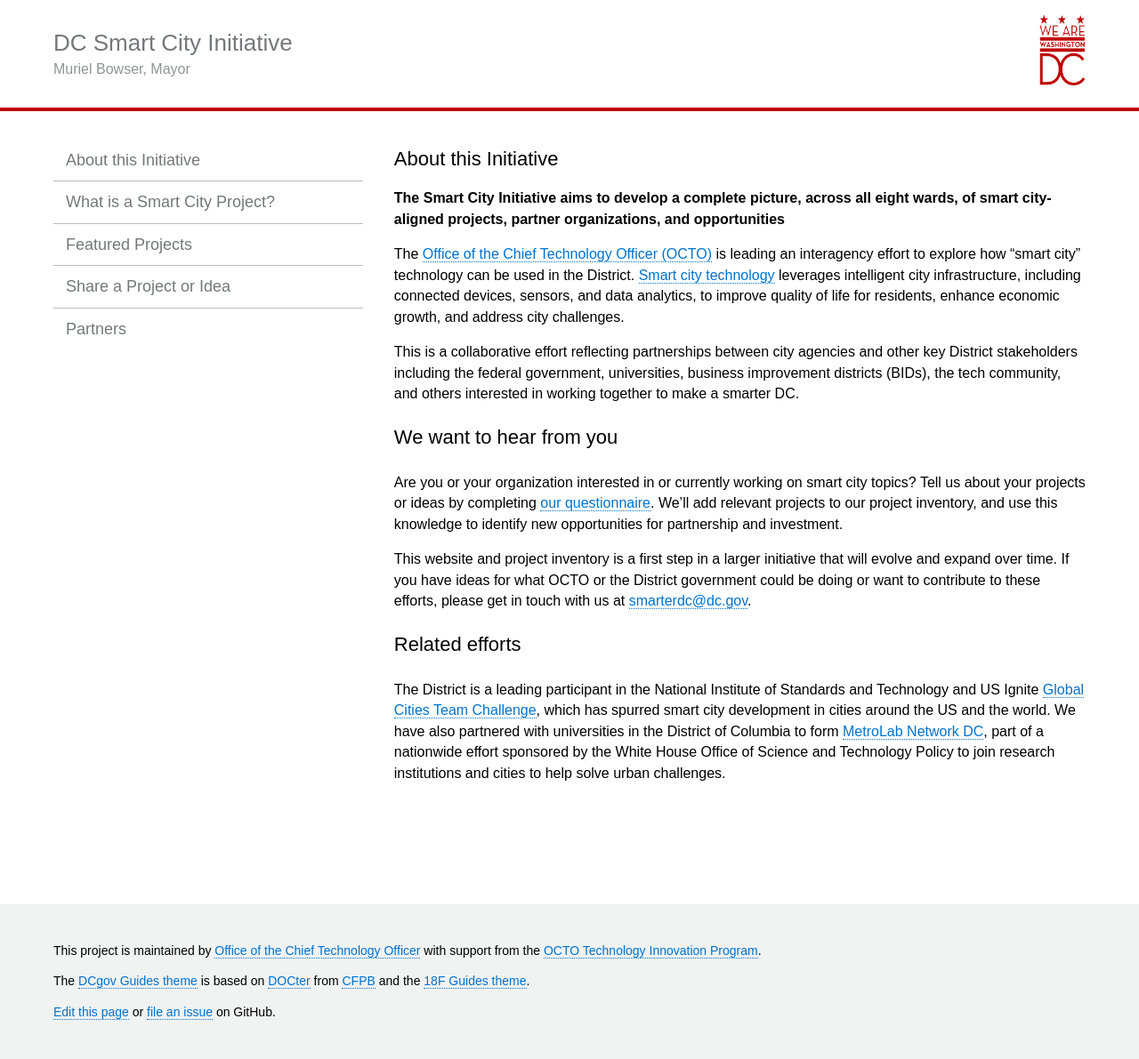
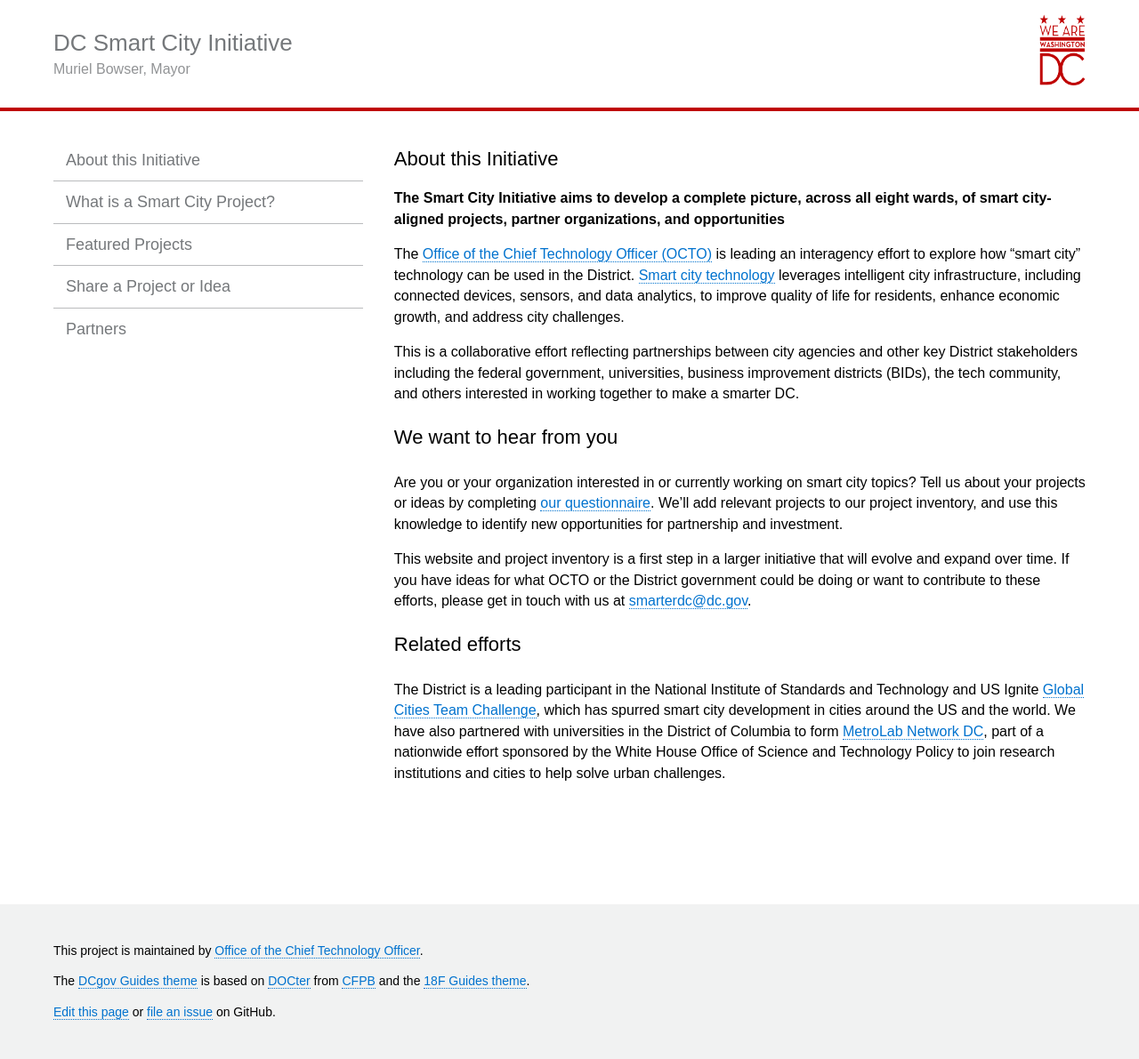
Before and after one commit to DCgov/smart-city, a Jekyll site: the page built from _pages/index.md, in a window 1280 px wide. Shown: the whole page at 89% size. Built offline with Jekyll 4.4.1, drawn with Linux system fonts in a browser that asks for light colours; nearby versions of some CDN libraries.

Commit message:
Remove reference to OCTO Technology Innovation Program from footer

```diff
--- a/_includes/footer.html
+++ b/_includes/footer.html
@@ -1,7 +1,7 @@
 <footer role="contentinfo">
 	<div class="wrap">{% assign repo_url = site.repos[0].url %}
 
-    <p>This project is maintained by <a href="{{ site.author.url }}">{{ site.author.name }}</a> with support from the <a href="http://octo.dc.gov">OCTO Technology Innovation Program</a>.</p>
+    <p>This project is maintained by <a href="{{ site.author.url }}">{{ site.author.name }}</a>.</p>
 
     <p>The <a href="https://github.com/DCgov/guides-template/">DCgov Guides theme</a> is based on <a href="https://github.com/cfpb/docter/">DOCter</a> from <a href="http://cfpb.github.io/">CFPB</a> and the <a href="https://github.com/18F/guides-template/">18F Guides theme</a>.</p>
     <p><a href="{{ repo_url }}/edit/gh-pages/{{ page.relative_path }}">Edit this page</a> or <a href="{{ repo_url }}/issues">file an issue</a> on GitHub.</p>
```
